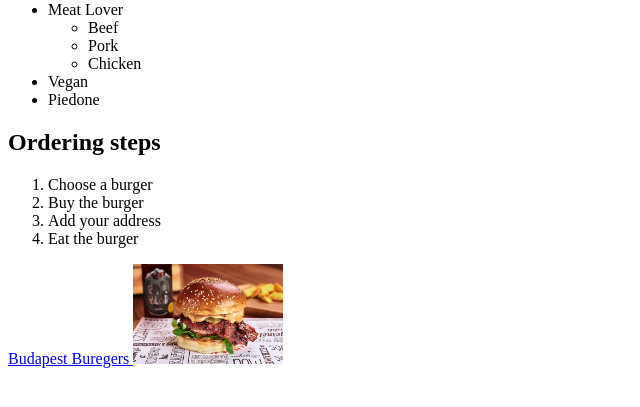
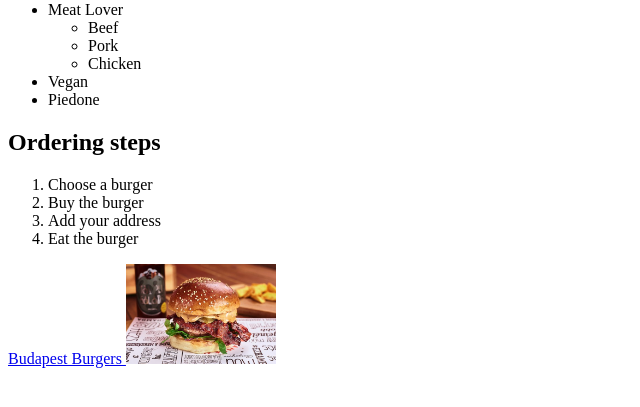
Before and after one commit to nusger/nusger.github.io, a plain HTML site: page index.html in a window 1280 px wide. Shown: the part 167-574 px from the top of the page, without its empty margins (0-640 px from the left). Drawn offline with Linux system fonts and the light colour scheme.

Commit message:
Init page.3

```diff
--- a/index.html
+++ b/index.html
@@ -45,7 +45,7 @@
     </ol>
 
     <a href="https://www.tripadvisor.com/Restaurants-g274887-zfd10907-Budapest_Central_Hungary-Hamburger.html">
-        Budapest Buregers
+        Budapest Burgers
     </a>
     <a target="blank"
         href="https://www.tripadvisor.com/Restaurants-g274887-zfd10907-Budapest_Central_Hungary-Hamburger.html">
```
